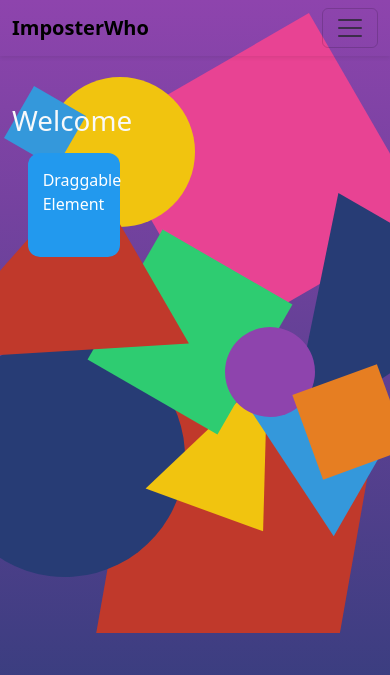
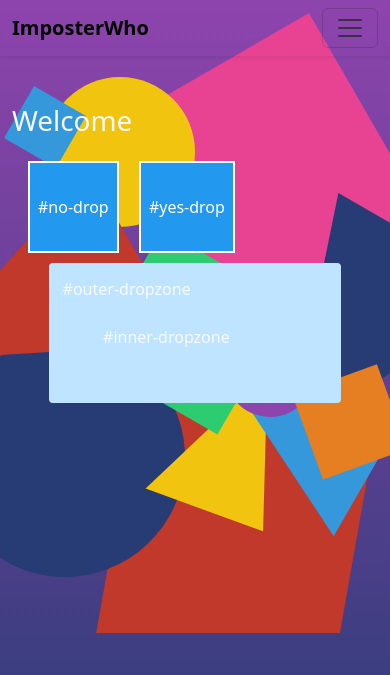
Before and after one commit to plexoio/imposterwho, a Django app: page /game/ in a window 390 px wide. Shown: the top 675 px of the page. Run offline with Django 5.2, Linux system fonts and the light colour scheme; parts of the project's set-up code (start-up, migrations or seed data) failed here and were passed over.

Commit message:
MERGE: dropzone interactjs functioning. (#22)
* ADD: initial boilerplate, and shape css classes for 80s/90s fitness style background

* UPDATE: positioning background shapes

* UPDATE: adjusted colours for better contrast (complementary colours/near-complementary touching/overlapping)

* UPDATE: filling in white spaces

* FIX: shifted background up 40px to be more center

* FIX: Completed Django setup/install for a basic static homepage. Other Django apps need listing in the Settings.py - Installed Apps list

* ADD: start of game functionality, added 'Dragula' for drag and drop functionality (even on mobile)

* MERGE: synched with main

* ADD: basic draggable element tutorial using interactjs, next dragzone

* MERGE: merged draggable interactjs tutorial with current main

* UPDATE: Dropzone tutorial added and functioning

```diff
--- a/game/templates/game/game.html
+++ b/game/templates/game/game.html
@@ -8,7 +8,14 @@
 
 <h1>Welcome</h1>
 
-<div class="draggable"> Draggable Element </div>
+<div id="no-drop" class="drag-drop"> #no-drop </div>
+
+<div id="yes-drop" class="drag-drop"> #yes-drop </div>
+
+<div id="outer-dropzone" class="dropzone">
+  #outer-dropzone
+  <div id="inner-dropzone" class="dropzone">#inner-dropzone</div>
+</div>
 
 {% endblock %}
 
--- a/static/css/game.css
+++ b/static/css/game.css
@@ -1,26 +1,57 @@
-.container {
-    pointer-events: none; /* Disable pointer events for the container */
+#outer-dropzone {
+    height: 140px;
 }
 
-.container .draggable {
-    pointer-events: auto; /* Re-enable pointer events for the draggable element */
+#inner-dropzone {
+    height: 80px;
 }
 
-.draggable {
+.dropzone {
+    background-color: #bfe4ff;
+    border: dashed 4px transparent;
+    border-radius: 4px;
+    margin: 10px auto 30px;
+    padding: 10px;
+    width: 80%;
+    transition: background-color 0.3s;
+}
+
+.drop-active {
+    border-color: #aaa;
+}
+
+.drop-target {
+    background-color: #29e;
+    border-color: #fff;
+    border-style: solid;
+}
+
+.drag-drop {
     /* Ensures the draggable element can recieve pointer events */
     pointer-events: auto;
-    width: 25%;
-    min-height: 6.5em;
+    display: inline-block;
+    min-width: 40px;
+    padding: 2em 0.5em;
     margin: 1rem 0 0 1rem;
+
+    color: #fff;
     background-color: #29e;
-    color: white;
-    border-radius: 0.75em;
-    padding: 4%;
+    border: solid 2px #fff;
+
     touch-action: none;
-    user-select: none;
+    transform: translate(0px, 0px);
+
+    transition: background-color 0.3s;
+}
+
+.drag-drop.can-drop {
+    color: #000;
+    background-color: #4e4;
 }
 
 /* disable homepage buttons when in game */
-.shapes #quote-shape, .shapes #quiz-shape, .shapes #game-shape {
+.shapes #quote-shape,
+.shapes #quiz-shape,
+.shapes #game-shape {
     display: none;
 }
--- a/static/js/game.js
+++ b/static/js/game.js
@@ -1,18 +1,63 @@
-console.log('game.js loaded')
+function dragMoveListener(event) {
+    const target = event.target;
+    const x = (parseFloat(target.getAttribute('data-x')) || 0) + event.dx;
+    const y = (parseFloat(target.getAttribute('data-y')) || 0) + event.dy;
 
-const position = { x: 0, y: 0 }
+    // Translate the element
+    target.style.transform = `translate(${x}px, ${y}px)`;
 
-interact('.draggable').draggable({
-    listeners: {
-        start(event) {
-            console.log(event.type, event.target)
-        },
-        move(event) {
-            position.x += event.dx
-            position.y += event.dy
+    // Update the position attributes
+    target.setAttribute('data-x', x);
+    target.setAttribute('data-y', y);
+}
 
-            event.target.style.transform =
-                `translate(${position.x}px, ${position.y}px)`
-        },
+// enable draggables to be dropped into this
+interact('.dropzone').dropzone({
+    // Accept both #yes-drop and #no-drop
+    accept: '#yes-drop, #no-drop',
+    overlap: 0.75,
+
+    // listen for drop related events:
+
+    ondropactivate: function (event) {
+        // add active dropzone feedback
+        event.target.classList.add('drop-active');
+    },
+    ondragenter: function (event) {
+        var draggableElement = event.relatedTarget
+        var dropzoneElement = event.target
+
+        // feedback the possibility of a drop
+        dropzoneElement.classList.add('drop-target')
+        draggableElement.classList.add('can-drop')
+        draggableElement.textContent = 'Dragged in'
+    },
+    ondragleave: function (event) {
+        // remove the drop feedback style
+        event.target.classList.remove('drop-target')
+        event.relatedTarget.classList.remove('can-drop')
+        event.relatedTarget.textContent = 'Dragged out'
+    },
+    ondrop: function (event) {
+        event.relatedTarget.textContent = 'Dropped'
+    },
+    ondropdeactivate: function (event) {
+        // remove active dropzone feedback
+        event.target.classList.remove('drop-active')
+        event.target.classList.remove('drop-target')
     }
 })
+
+interact('.drag-drop')
+    .draggable({
+        inertia: true,
+        modifiers: [
+            interact.modifiers.restrictRect({
+                restriction: 'parent',
+                endOnly: true
+            })
+        ],
+        autoScroll: true,
+        // dragMoveListener from the dragging demo above
+        listeners: { move: dragMoveListener }
+    })
```
Also changed, not shown: 3 other files.
